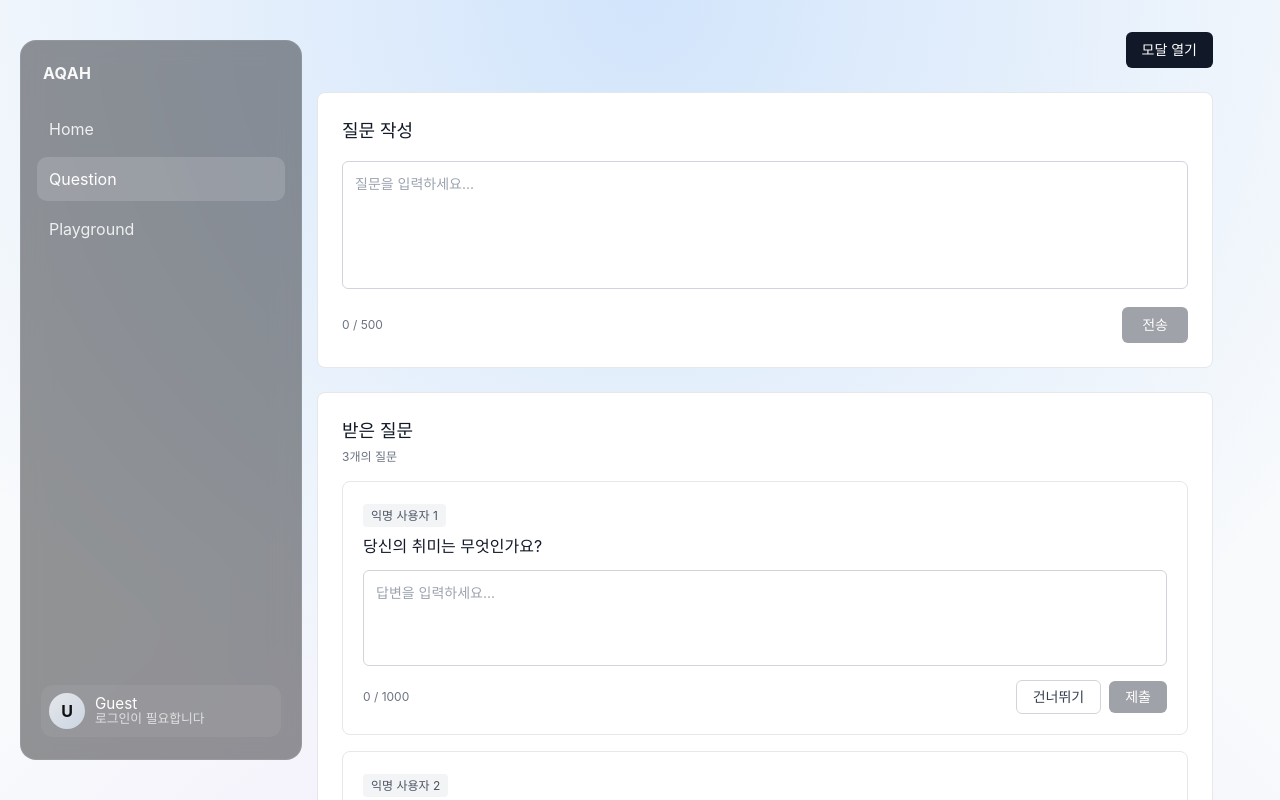
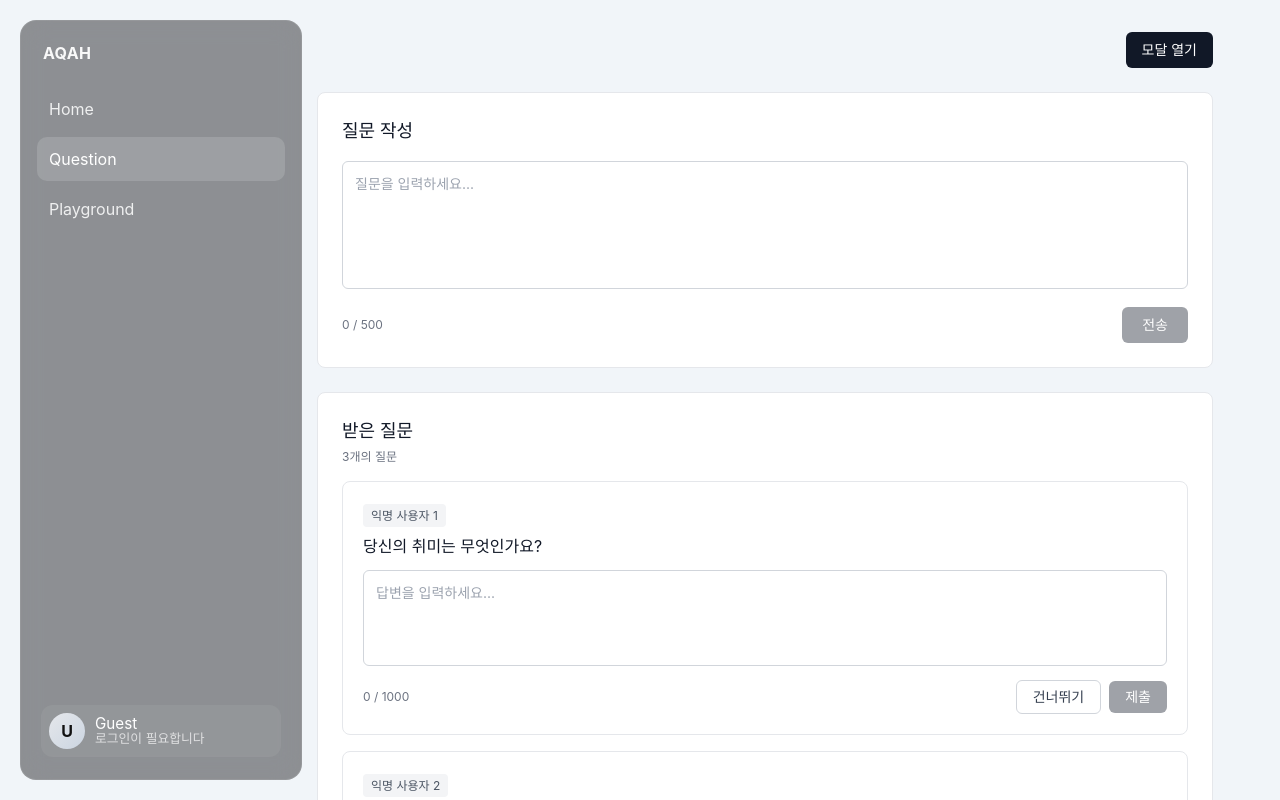
Before and after one commit to Cl0udFire/aqah, a React (Vite) app in the folder web/: page /questions in a window 1280 px wide. Shown: the top 800 px of the page. Built offline with nearby package versions, Linux system fonts and the light colour scheme; no server answers; a web font is replaced by a local one.

Commit message:
web : Remove Background Gradient

```diff
--- a/web/index.css
+++ b/web/index.css
@@ -42,17 +42,6 @@
   body {
     margin: 0;
     min-height: 100vh;
-    background: radial-gradient(
-        circle at top,
-        rgba(96, 165, 250, 0.25),
-        transparent 55%
-      ),
-      radial-gradient(
-        circle at bottom,
-        rgba(192, 132, 252, 0.2),
-        transparent 60%
-      ),
-      #f8fafc;
     color: inherit;
   }
 
--- a/web/src/App.css
+++ b/web/src/App.css
@@ -8,7 +8,6 @@
   justify-content: center;
   align-items: center;
   padding: clamp(1.5rem, 5vw, 3rem);
-  background: linear-gradient(135deg, #eff6ff 0%, #eef2ff 40%, #f8fafc 100%);
 }
 
 .auth-card {
@@ -75,7 +74,6 @@
 }
 
 .button--primary {
-  background: linear-gradient(135deg, #6366f1, #8b5cf6);
   color: #ffffff;
   box-shadow: 0 12px 24px rgba(99, 102, 241, 0.25);
 }
--- a/web/src/components/Sidebar.jsx
+++ b/web/src/components/Sidebar.jsx
@@ -65,9 +65,9 @@ const Sidebar = () => {
       <style>{`
         .sb {
           position: fixed;
-          top: 5vh;               /* 가운데 정렬 느낌을 위해 위/아래 여백 */
+          top: 2.5vh;               /* 가운데 정렬 느낌을 위해 위/아래 여백 */
           left: 20px;
-          height: 90vh;           /* 요구사항: 높이 90% */
+          height: 95vh;           /* 요구사항: 높이 95% */
           width: clamp(220px, 22vw, 300px); /* 적절한 너비 */
           padding: 14px 12px;
           box-sizing: border-box;
--- a/web/src/index.css
+++ b/web/src/index.css
@@ -28,8 +28,6 @@ a:hover {
 body {
   margin: 0;
   min-height: 100vh;
-  background: radial-gradient(circle at top, rgba(96, 165, 250, 0.25), transparent 55%),
-    radial-gradient(circle at bottom, rgba(192, 132, 252, 0.2), transparent 60%), #f8fafc;
   color: inherit;
 }
 
--- a/web/src/pages/HomePage.jsx
+++ b/web/src/pages/HomePage.jsx
@@ -12,26 +12,25 @@ const App = () => {
   const user = useAppStore((s) => s.user);
   const setUser = useAppStore((s) => s.setUser);
 
-  // ✅ 리스트는 로컬 변수 말고 state에 둡니다. (리렌더 간 유지 + 화면 갱신)
-  const [questions, setQuestions] = useState([]);
+//   const [questions, setQuestions] = useState([]);
 
-  useEffect(() => {
-    const fetchQuestions = async () => {
-      try {
-        if (!user) { // 로그인 전이면 빈 배열로 초기화
-          setQuestions([]);
-          return;
-        }
-        // 필요에 따라 getQuestionList(user.uid)로 변경하세요.
-        const list = await getQuestionList(user);
-        setQuestions(Array.isArray(list) ? list : []);
-      } catch (e) {
-        console.error("[questions] fetch error:", e);
-        setQuestions([]);
-      }
-    };
-    fetchQuestions();
-  }, [user]);
+//   useEffect(() => {
+//     const fetchQuestions = async () => {
+//       try {
+//         if (!user) {
+//           setQuestions([]);
+//           return;
+//         }
+//         // 필요에 따라 getQuestionList(user.uid)로 변경하세요.
+//         const list = await getQuestionList(user);
+//         setQuestions(Array.isArray(list) ? list : []);
+//       } catch (e) {
+//         console.error("[questions] fetch error:", e);
+//         setQuestions([]);
+//       }
+//     };
+//     fetchQuestions();
+//   }, [user]);
 
   const handleLogin = () => {
     signInWithPopup(auth, provider)
```
